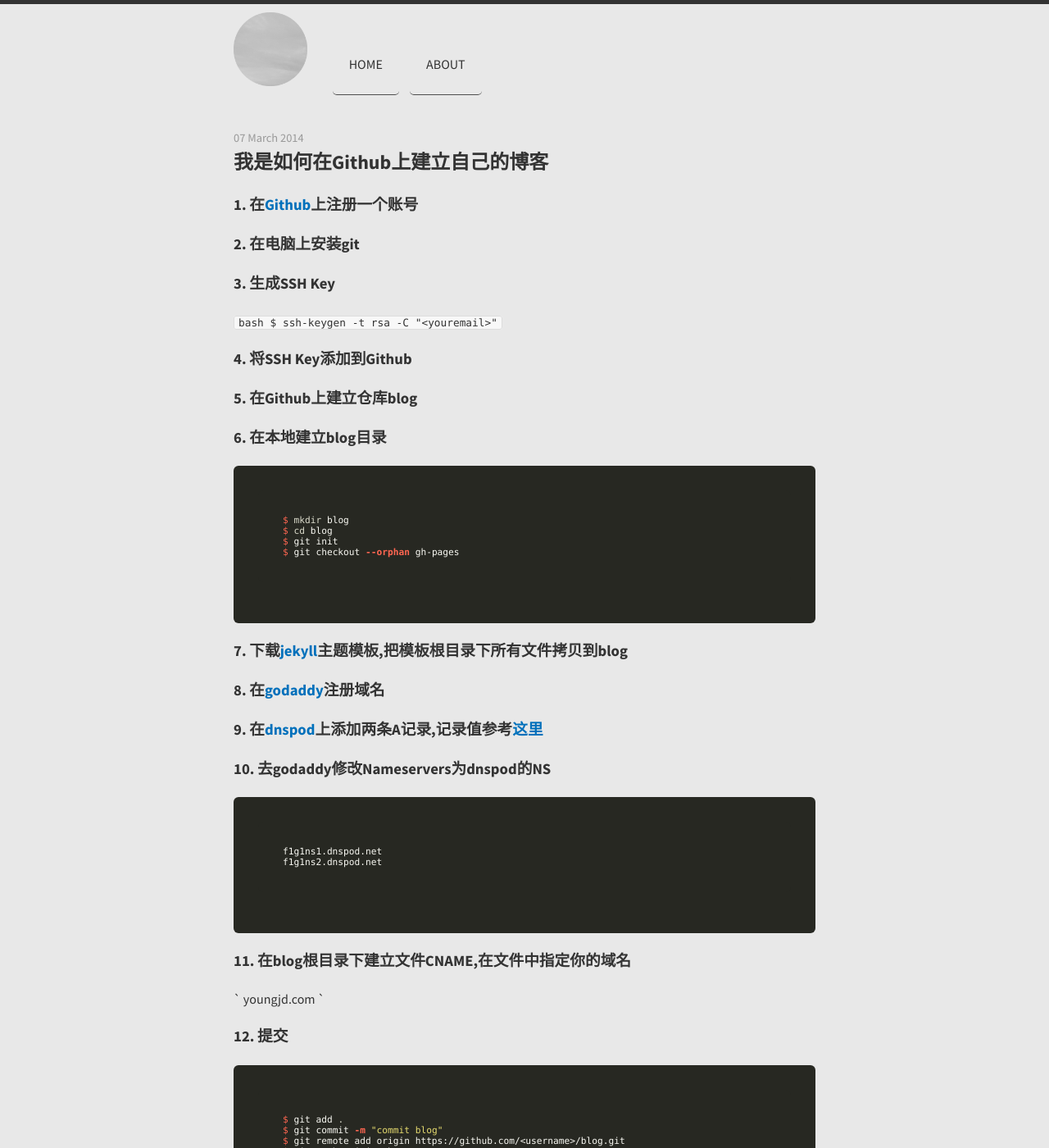
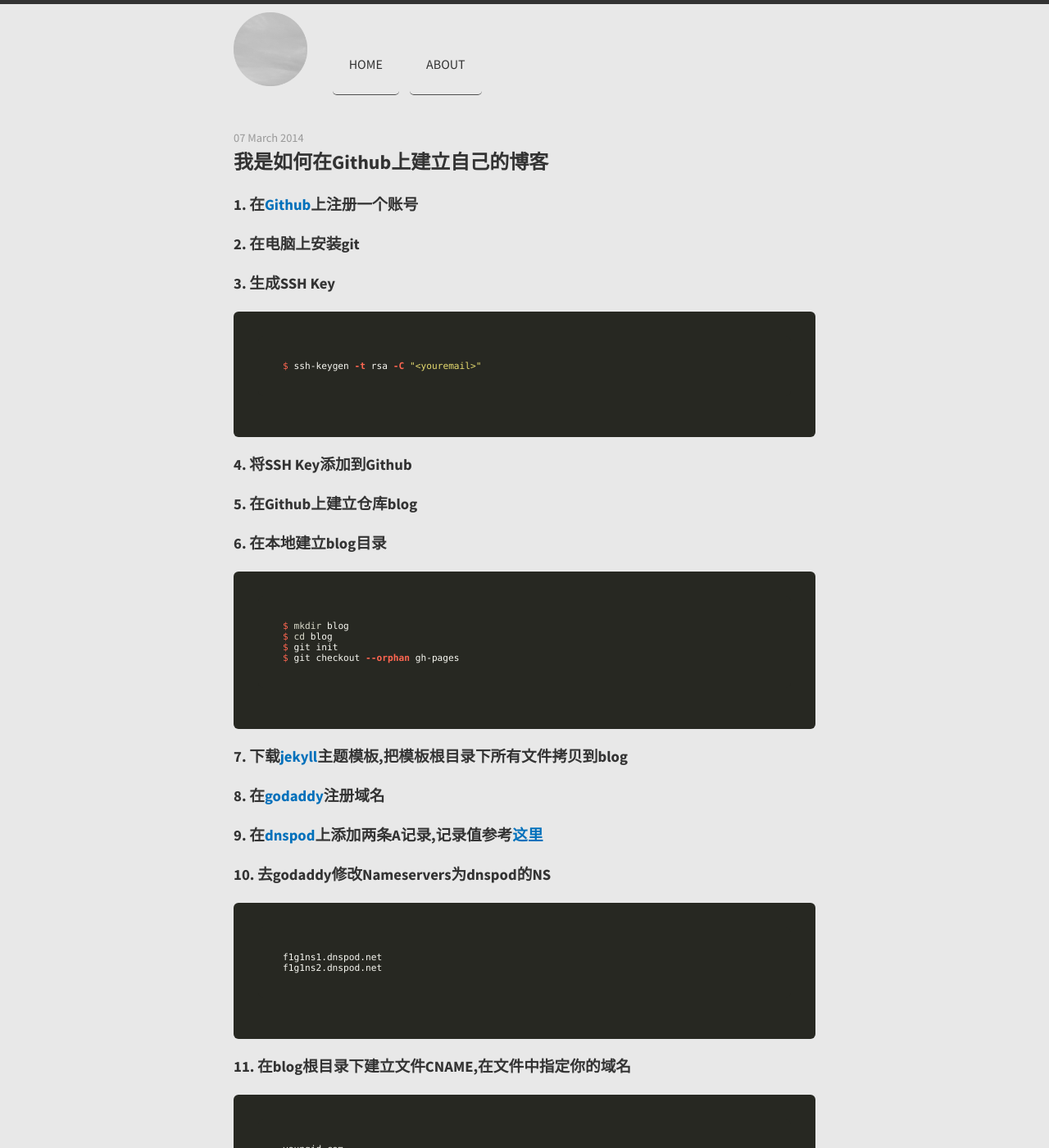
Before and after one commit to Humor-er/yjdblog, a Jekyll site: the page built from _posts/2014-03-07-demo-post.md, in a window 1280 px wide and 1400 px high. Shown: the whole window at 82% size. Built offline with Jekyll 4.4.1, drawn with Linux system fonts in a browser that asks for light colours; nearby versions of some CDN libraries; Markdown is read by kramdown in place of the engine named in the settings.

Commit message:
Update 2014-03-07-demo-post.md

````diff
--- a/_posts/2014-03-07-demo-post.md
+++ b/_posts/2014-03-07-demo-post.md
@@ -7,9 +7,9 @@
 ###2. 在电脑上安装git
 ###3. 生成SSH Key
 
-`bash
+```bash
 $ ssh-keygen -t rsa -C "<youremail>"
-`
+```
 
 ###4. 将SSH Key添加到Github
 ###5. 在Github上建立仓库blog
@@ -34,9 +34,9 @@
 
 ###11. 在blog根目录下建立文件CNAME,在文件中指定你的域名
 
-`
+```
 youngjd.com
-`
+```
 
 ###12. 提交
 
````
